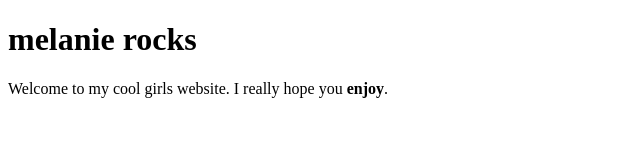
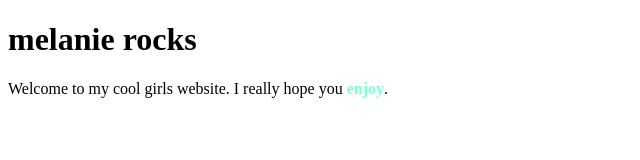
Before and after one commit to minmel/minmel.github.io, a plain HTML site: page index.html in a window 1280 px wide. Shown: the full height of the page, 0-640 px from the left. Drawn offline with Linux system fonts and the light colour scheme.

Commit message:
Update index.html

```diff
--- a/index.html
+++ b/index.html
@@ -6,6 +6,6 @@
   <body>
  <h1> melanie rocks</h1>
  <p>Welcome to my cool girls website.
- I really hope you <strong>enjoy</strong>.</p>
+ I really hope you <strong style="color:aquamarine;">enjoy</strong>.</p>
    </body>
   </html>
```
